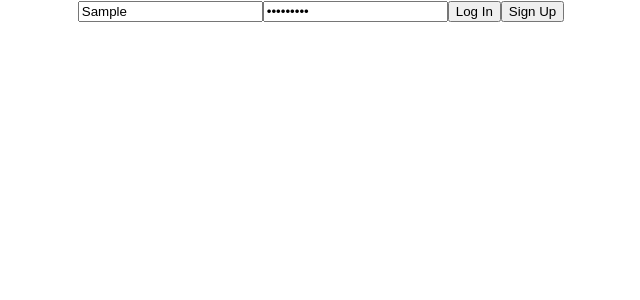
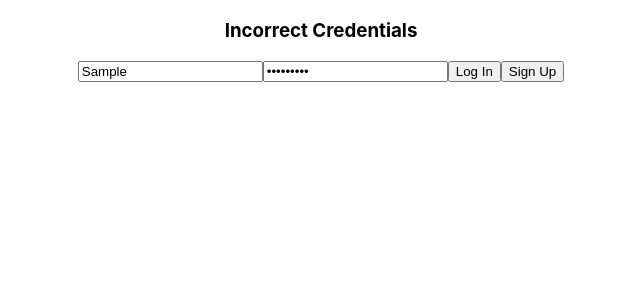
Before and after one commit to BW-PT-Pintereach/Front-End, a React (Create React App) app in the folder front-end/: page / in a window 1280 px wide. Both pictures are taken after typing "Sample", "Sample123" into the empty fields and a click on the button "Log In". Shown: the top 300 px of the page, without its empty margins (319-959 px from the left). Built offline with nearby package versions, Linux system fonts and the light colour scheme; no server answers.

Commit message:
Private route, and form validation added

```diff
--- a/front-end/package.json
+++ b/front-end/package.json
@@ -8,7 +8,8 @@
     "react-dom": "^16.11.0",
     "react-router-dom": "^5.1.2",
     "react-scripts": "3.2.0",
-    "styled-components": "^4.4.1"
+    "styled-components": "^4.4.1",
+    "yup": "^0.27.0"
   },
   "scripts": {
     "start": "react-scripts start",
--- a/front-end/src/components/LoginSignup.js
+++ b/front-end/src/components/LoginSignup.js
@@ -1,8 +1,11 @@
 import React, {useState} from 'react';
+import {useHistory} from 'react-router-dom';
 import axiosWithAuth, {setStorage, getId} from '../utils/axiosWithAuth'
 
 const LoginSignup = (props) => {
+    const history = useHistory();
 
+    const [loginError, setLoginError] = useState(false);
     const [data, setData] = useState({
         username: '',
         password: ''
@@ -13,7 +16,7 @@ const LoginSignup = (props) => {
             ...data,
             [e.target.name]: e.target.value
         })
-    }
+    };
 
     const handleAuth = e => {
         e.preventDefault()
@@ -21,23 +24,25 @@ const LoginSignup = (props) => {
         axiosWithAuth()
             .post(path, data)
             .then(result => {
-                console.log(result)
                 setStorage({
                     name: 'id',
                     value: result.data.newUsers !== undefined ? result.data.newUsers.id : getId()
                 }, {
                     name: 'token',
                     value: result.data.token
-                })
+                });
+                history.push('/articles');
             })
             .catch(error => {
-                console.log(error)
-            })
+                console.log(error);
+                setLoginError(true);
+            });
     }
 
     return (
         <>
         <form>
+            {loginError && <h3>Incorrect Credentials</h3>}
             <input type='username' name='username' placeholder='Username' value={data.username} onChange={handleChange} />
             <input type='password' name='password' placeholder='Password' value={data.password} onChange={handleChange} />
             <button type='submit' id='login' onClick={handleAuth}>Log In</button>
--- /dev/null
+++ b/front-end/src/components/PrivateRoute.js
@@ -0,0 +1,7 @@
+import React from 'react';
+import {Redirect, Route} from 'react-router-dom';
+
+const PrivateRoute = ({component: Component, ...rest}) =>
+     <Route {...rest} render={props => localStorage.getItem('token') !== null ? (<Component {...props} />) : (<Redirect to='/' />)} />
+
+export default PrivateRoute;
--- a/front-end/src/components/Routers.js
+++ b/front-end/src/components/Routers.js
@@ -1,13 +1,16 @@
 import React from 'react'
 import { Route } from 'react-router-dom'
-import LoginSignup from '../components/LoginSignup'
-import Articles from '../components/Articles'
+import LoginSignup from './LoginSignup'
+import Articles from './Articles'
+import PrivateRoute from './PrivateRoute';
 
 export default function (props) {
+
     return (
         <>
-            <Route exact path='/' component={LoginSignup} />
-            <Route path='/articles' component={Articles} />
+            <Route exact path='/' render={(props) => <LoginSignup {...props} />} />
+            <PrivateRoute path='/articles' component={Articles}/>
+
         </>
 
     )
```
Also changed, not shown: 1 other file (tests, documents, lock files or other folders).
